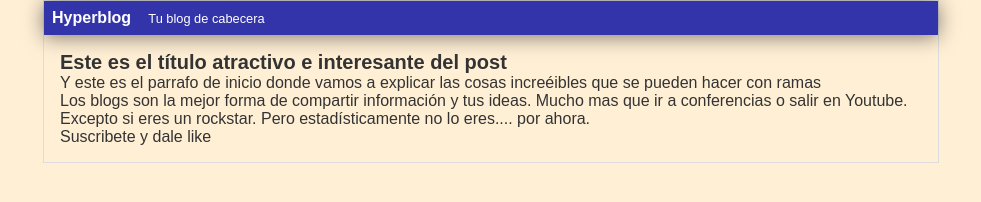
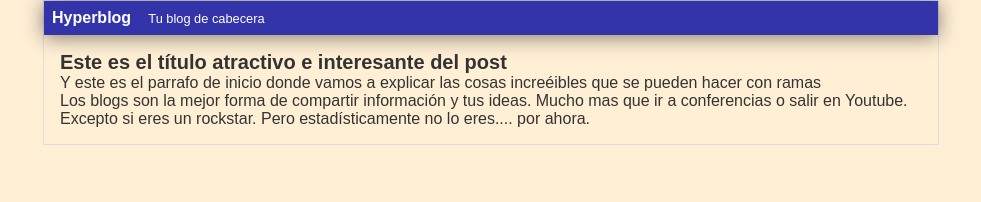
Before and after one commit to Johsema/Git-Github-Practice, a plain HTML site: page index.html in a window 1280 px wide. Shown: the whole page, without its empty margins (149-1130 px from the left). Drawn offline with Linux system fonts and the light colour scheme.

Commit message:
primer commit cabecera

```diff
--- a/index.html
+++ b/index.html
@@ -16,7 +16,6 @@
             <h1>Este es el título atractivo e interesante del post</h1>
             <p>Y este es el parrafo de inicio donde vamos a explicar las cosas increéibles que se pueden hacer con ramas</p>
             <p>Los blogs son la mejor forma de compartir información y tus ideas. Mucho mas que ir a conferencias o salir en Youtube. Excepto si eres un rockstar. Pero estadísticamente no lo eres.... por ahora.</p>
-            <p>Suscribete y dale like</p>
         </div>
     </div>
 </body>
```
